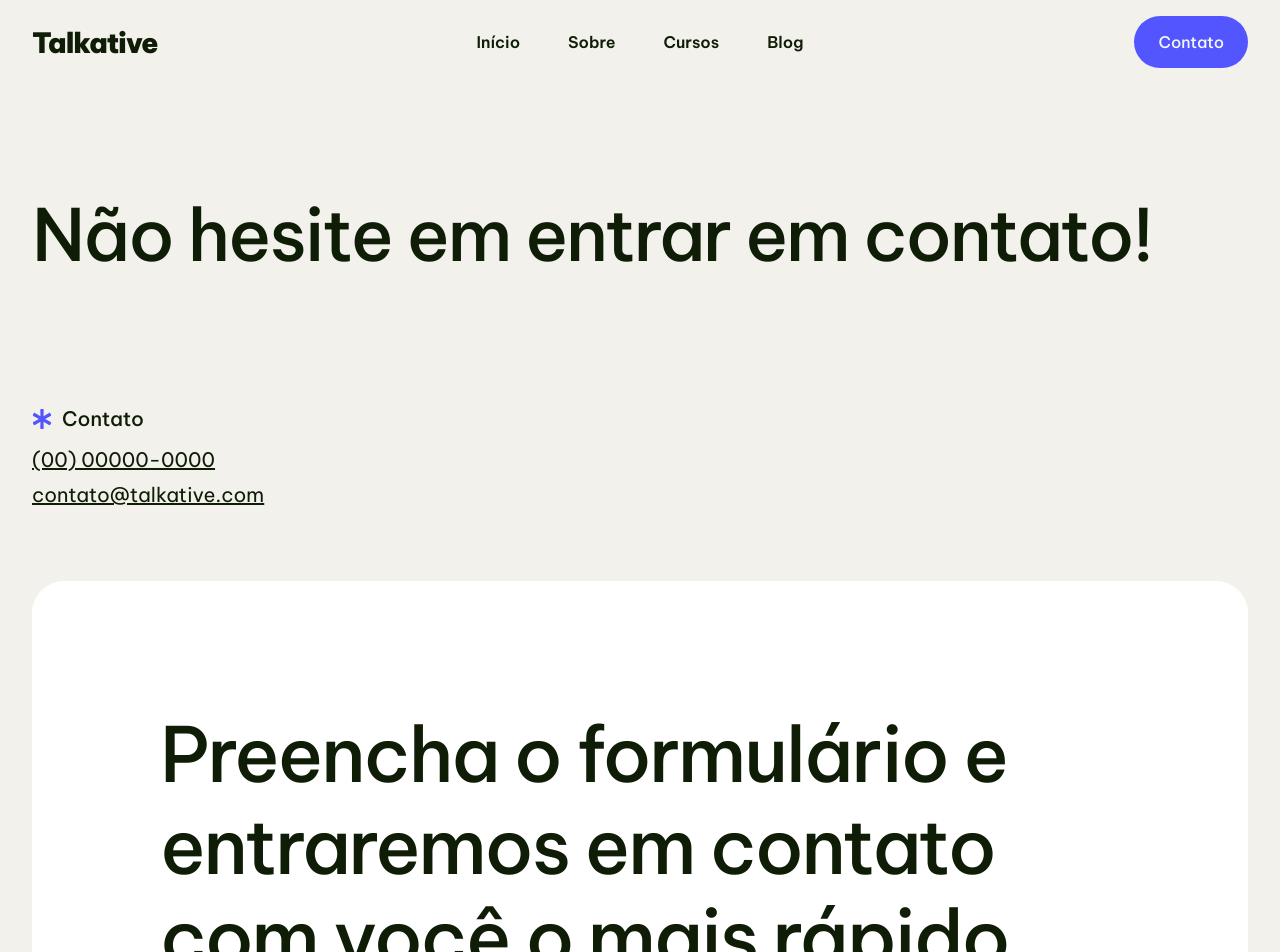
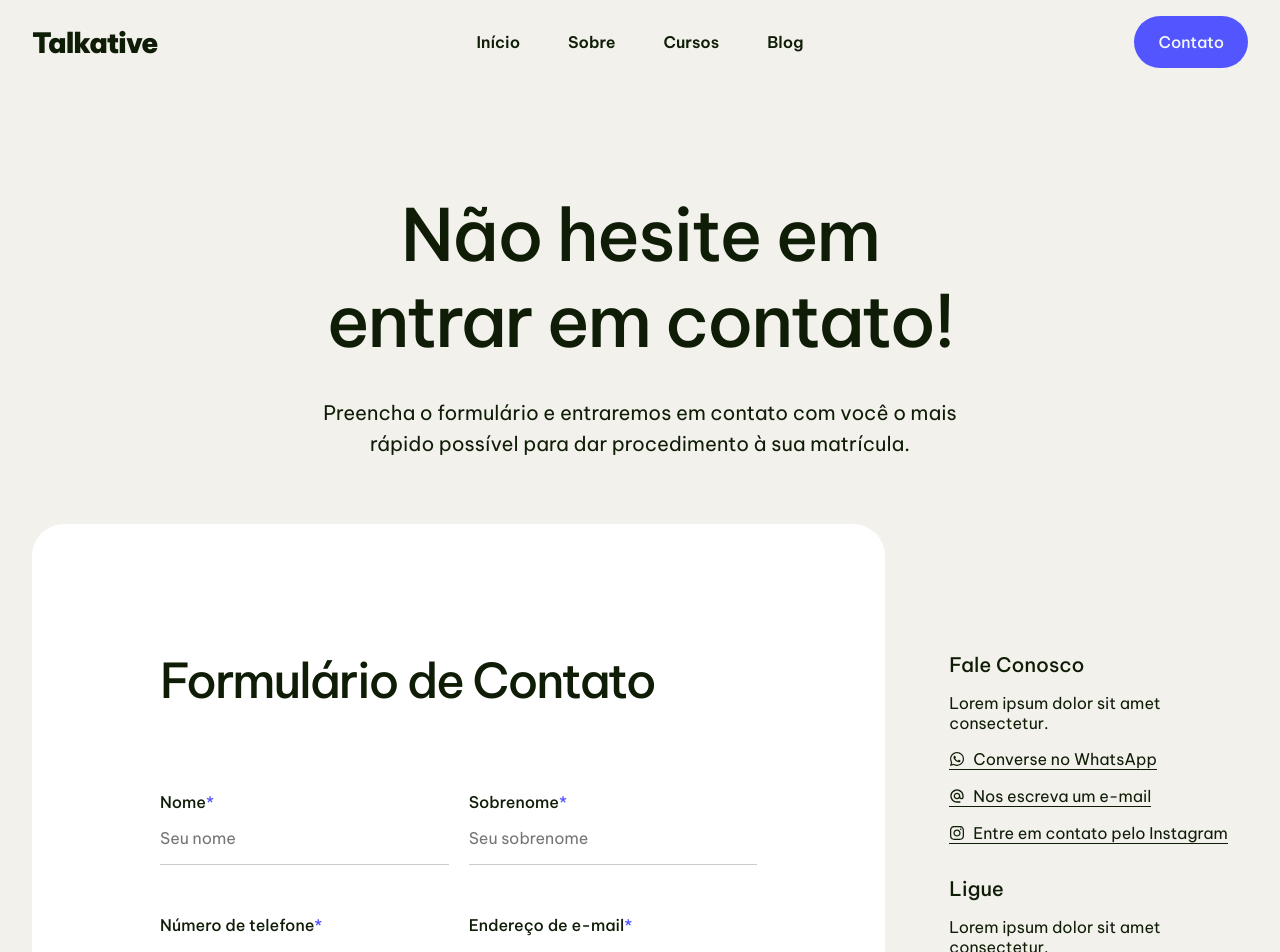
Before and after one commit to SnayderRodrigues/react-study, a React (Vite) app: page /contact in a window 1280 px wide. Shown: the top 952 px of the page. Built offline with nearby package versions, Linux system fonts and the light colour scheme.

Commit message:
update: contact page form section styles

```diff
--- a/src/pages/contact/ContactPageForm.jsx
+++ b/src/pages/contact/ContactPageForm.jsx
@@ -1,5 +1,8 @@
 import React from "react";
-import { FaAsterisk } from "react-icons/fa";
+import { FaWhatsapp } from "react-icons/fa";
+import { MdOutlineAlternateEmail } from "react-icons/md";
+import { FaInstagram } from "react-icons/fa6";
+import { FiPhoneCall } from "react-icons/fi";
 
 const ContactPageForm = () => {
   return (
@@ -7,24 +10,16 @@ const ContactPageForm = () => {
       <div className="wrapper contactPage-form__wrapper ">
         <div className="contactPage-form__headline">
           <h1>Não hesite em entrar em contato!</h1>
+          <p>
+            Preencha o formulário e entraremos em contato com você o mais rápido
+            possível para dar procedimento à sua matrícula.
+          </p>
         </div>
-        <div className="contactPage-form__contact">
-          <div className="contactPage-form__contact-links">
-            <span className="contactPage-form__contact-title">
-              <FaAsterisk />
-              Contato
-            </span>
-            <span className="link-span">(00) 00000-0000</span>
-            <span className="link-span">contato@talkative.com</span>
-          </div>
-        </div>
+        <div className="contactPage-form__contact-wrapper">
           <div className="contactPage-form__form">
-          <div className="contactPage-form__form-headline">
-            <h2>
-              Preencha o formulário e entraremos em contato com você o mais
-              rápido possível.
+            <h2 className="contactPage-form__form-headline">
+              Formulário de Contato
             </h2>
-          </div>
             <div className="contactPage-form__form-half">
               <label>
                 Nome<span className="highlight">*</span>
@@ -64,6 +59,33 @@ const ContactPageForm = () => {
             </div>
             <button className="button link">Comece sua jornada</button>
           </div>
+          <div className="contactPage-form__contact">
+            <div>
+              <span>Fale Conosco</span>
+              <span>Lorem ipsum dolor sit amet consectetur.</span>
+              <div>
+                <FaWhatsapp />
+                <span>Converse no WhatsApp</span>
+              </div>
+              <div>
+                <MdOutlineAlternateEmail />
+                <span>Nos escreva um e-mail</span>
+              </div>
+              <div>
+                <FaInstagram />
+                <span>Entre em contato pelo Instagram</span>
+              </div>
+            </div>
+            <div>
+              <span>Ligue</span>
+              <span>Lorem ipsum dolor sit amet consectetur.</span>
+              <div>
+                <FiPhoneCall />
+                <span>(00) 00000-0000</span>
+              </div>
+            </div>
+          </div>
+        </div>
       </div>
     </section>
   );
--- a/src/styles/pages/contact/_contactpageform.scss
+++ b/src/styles/pages/contact/_contactpageform.scss
@@ -5,64 +5,35 @@
   padding: 12rem 0 6rem;
   border-radius: 0 0 4rem 4rem;
 
-  // &__wrapper {
-
-  // }
+  &__wrapper {
+    display: flex;
+    flex-direction: column;
+    align-items: center;
+    justify-content: center;
+  }
   &__headline {
     display: flex;
-    margin-bottom: 4rem;
-    grid-column: 1 / -1;
-  }
-  &__contact {
-    display: flex;
-    align-items: flex-start;
-    justify-content: left;
-    gap: 4rem;
+    flex-direction: column;
+    align-items: center;
     margin-bottom: 4rem;
 
-    div {
-      display: flex;
-      flex-direction: column;
-
-      span:nth-of-type(1) {
-        svg {
-          color: var(--accent-color);
-        }
-      }
-      span:not(:nth-of-type(1)) {
-        width: fit-content;
-        font-size: u.rem(20);
-        display: flex;
-        align-items: center;
-        gap: 0.375rem;
-        margin-bottom: 0.625rem;
-        transition: color 200ms linear;
-
-        &:hover {
-          cursor: pointer;
-          color: var(--accent-color);
-        }
-      }
-
-      .link-span {
-        text-decoration: underline;
-      }
+    h1 {
+      max-width: 14ch;
+      text-align: center;
+      margin-bottom: 2rem;
+    }
+    p {
+      max-width: 48ch;
+      text-align: center;
     }
   }
-  &__contact-title {
-    width: fit-content;
-    font-size: u.rem(20);
+  &__contact-wrapper {
     display: flex;
-    align-items: center;
-    gap: 0.625rem;
-    font-weight: 500;
-    margin-bottom: 1rem;
-
-    svg {
-      color: var(--green);
-    }
+    gap: 4rem;
+    width: 100%;
   }
   &__form {
+    flex: 2;
     background-color: var(--white);
     border-radius: 2rem;
     padding: 8rem;
@@ -85,10 +56,12 @@
         transition: transform 800ms cubic-bezier(0.23, 1, 0.32, 1);
       }
     }
+
   }
   &__form-headline {
-    display: flex;
     grid-column: 1 / -1;
+    font-size: 3rem;
+    margin-bottom: 2rem;
   }
   &__form-half {
     grid-column: span 1;
@@ -125,4 +98,30 @@
       margin-bottom: 1rem;
     }
   }
+  &__contact {
+    flex: 1;
+    display: flex;
+    flex-direction: column;
+    gap: 2rem;
+    padding: 8rem 0;
+
+    & > div {
+      display: flex;
+      flex-direction: column;
+      gap: 1rem;
+    }
+    & > div > *:not(span:first-of-type, span:nth-of-type(2)) {
+      width: fit-content;
+      border-bottom: 1px solid var(--text-color);
+    }
+    & > div > span:first-of-type {
+      font-size: 1.25rem;
+      font-weight: 500;
+    }
+    & > div > div {
+      display: flex;
+      align-items: center;
+      gap: 0.5rem;
+    }
+  }
 }
```
Lines whose indentation alone changed are shown as unchanged.
